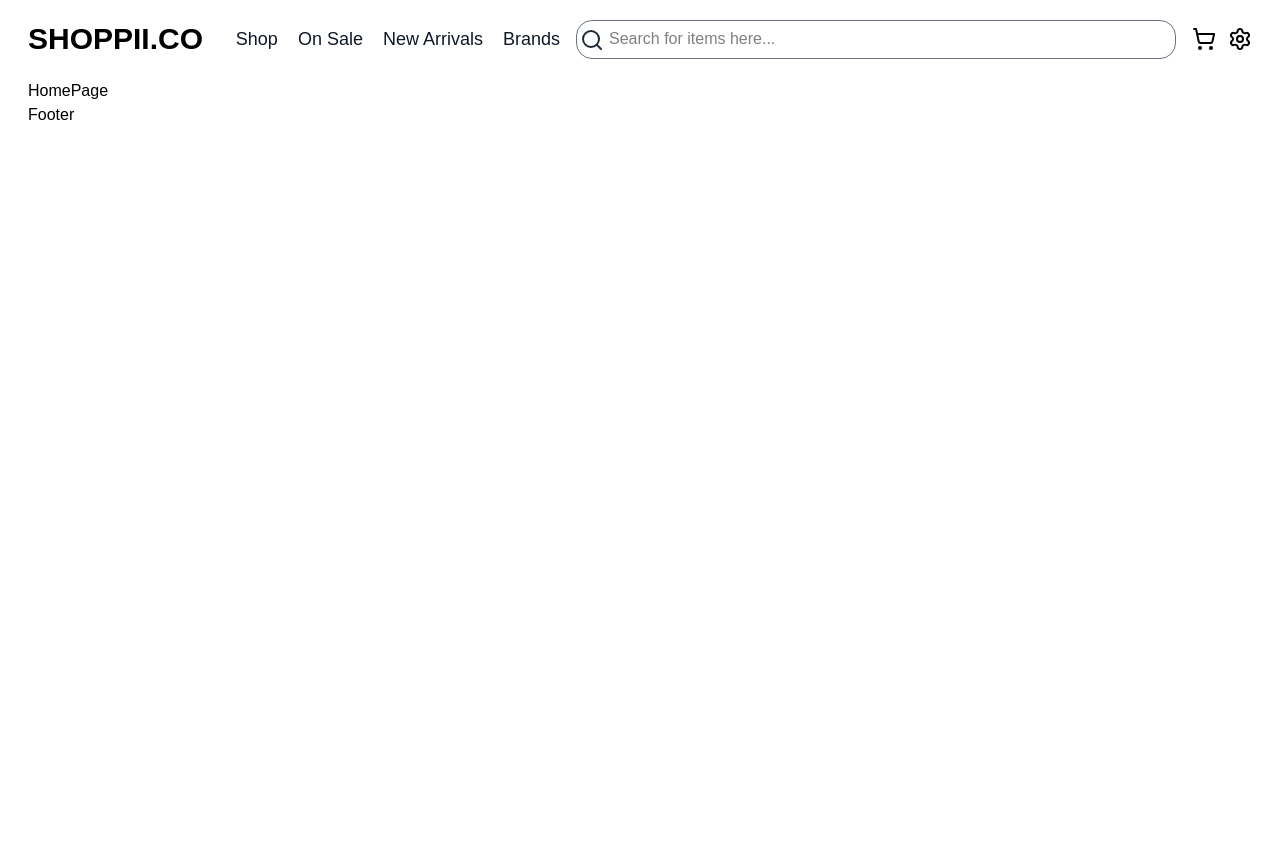
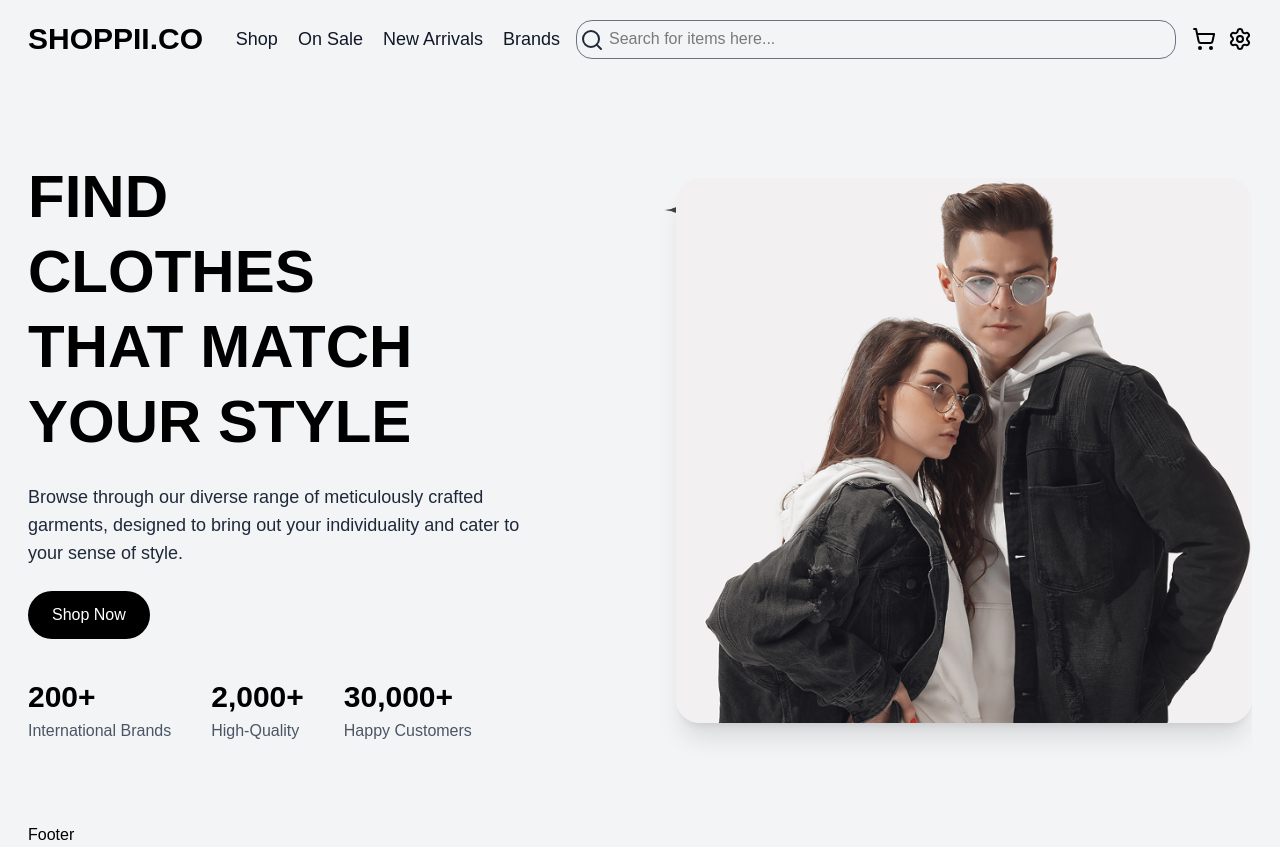
Before and after one commit to LupoNetn/shoppii, a React (Vite) app: page / in a window 1280 px wide. Before the commit the page ends 800 px from the top, so only its background shows below. Built offline with nearby package versions, Linux system fonts and the light colour scheme; a web font is replaced by a local one.

Commit message:
finished hero section for the website and added constants folder with background color changes in index.css file

```diff
--- /dev/null
+++ b/src/constants/constants.js
@@ -0,0 +1,14 @@
+export const heroStatics = [
+  {
+    title: "International Brands",
+    stat: "200+",
+  },
+  {
+    title: "High-Quality",
+    stat: "2,000+",
+  },
+  {
+    title: "Happy Customers",
+    stat: "30,000+",
+  },
+];
--- a/src/index.css
+++ b/src/index.css
@@ -3,4 +3,5 @@
 
 body {
   font-family: "Funnel Display", sans-serif;
+  background-color: #f3f4f6;
 }
--- a/src/pages/HomePage.jsx
+++ b/src/pages/HomePage.jsx
@@ -1,11 +1,69 @@
-import React from 'react'
+import React from "react";
+import { heroStatics } from "../constants/constants";
 
 const HomePage = () => {
   return (
-    <div>
-      HomePage
-    </div>
-  )
-}
+    <section
+      id="home"
+      className="relative overflow-hidden"
+    >
+      <div className="py-12 lg:py-20">
+        <div className="grid grid-cols-1 lg:grid-cols-2 gap-12 items-center">
+          {/* Left content */}
+          <div className="space-y-6">
+            <h1 className="text-3xl md:text-4xl md:w-[70%] lg:text-5xl xl:text-6xl font-extrabold leading-tight">
+              FIND CLOTHES THAT MATCH YOUR STYLE
+            </h1>
+            <p className="text-gray-800 md:text-sm lg:text-base xl:text-lg max-w-lg">
+              Browse through our diverse range of meticulously crafted garments,
+              designed to bring out your individuality and cater to your sense of
+              style.
+            </p>
+            <button className="inline-block px-6 py-3 bg-black text-white rounded-full text-sm md:text-base hover:bg-gray-800 transition-colors">
+              Shop Now
+            </button>
 
-export default HomePage
+            {/* Stats */}
+            <div className="flex flex-wrap gap-6 lg:gap-10 pt-4">
+              {heroStatics.map((stat, idx) => (
+                <div key={idx} className="space-y-1">
+                  <h2 className="font-bold text-xl md:text-2xl xl:text-3xl">
+                    {stat.stat}
+                  </h2>
+                  <p className="text-sm md:text-base text-gray-600 dark:text-gray-700">
+                    {stat.title}
+                  </p>
+                </div>
+              ))}
+            </div>
+          </div>
+
+          {/* Right content */}
+          <div className="relative w-full flex justify-center lg:justify-end">
+            {/* Decorative stars */}
+            <img
+              className="absolute top-0 left-0 w-10 md:w-14 lg:w-16 animate-pulse"
+              src="bigStar.png"
+              alt="decorative star"
+            />
+            <img
+              className="absolute bottom-0 right-0 w-6 md:w-10 lg:w-12 animate-pulse delay-150"
+              src="smallStar.png"
+              alt="decorative star"
+            />
+
+            <div className="relative z-10 max-w-xs sm:max-w-sm md:max-w-md lg:max-w-lg xl:max-w-xl">
+              <img
+                className="rounded-3xl shadow-xl w-full object-cover"
+                src="/shopii-hero.png"
+                alt="Hero showcasing clothes"
+              />
+            </div>
+          </div>
+        </div>
+      </div>
+    </section>
+  );
+};
+
+export default HomePage;
```
